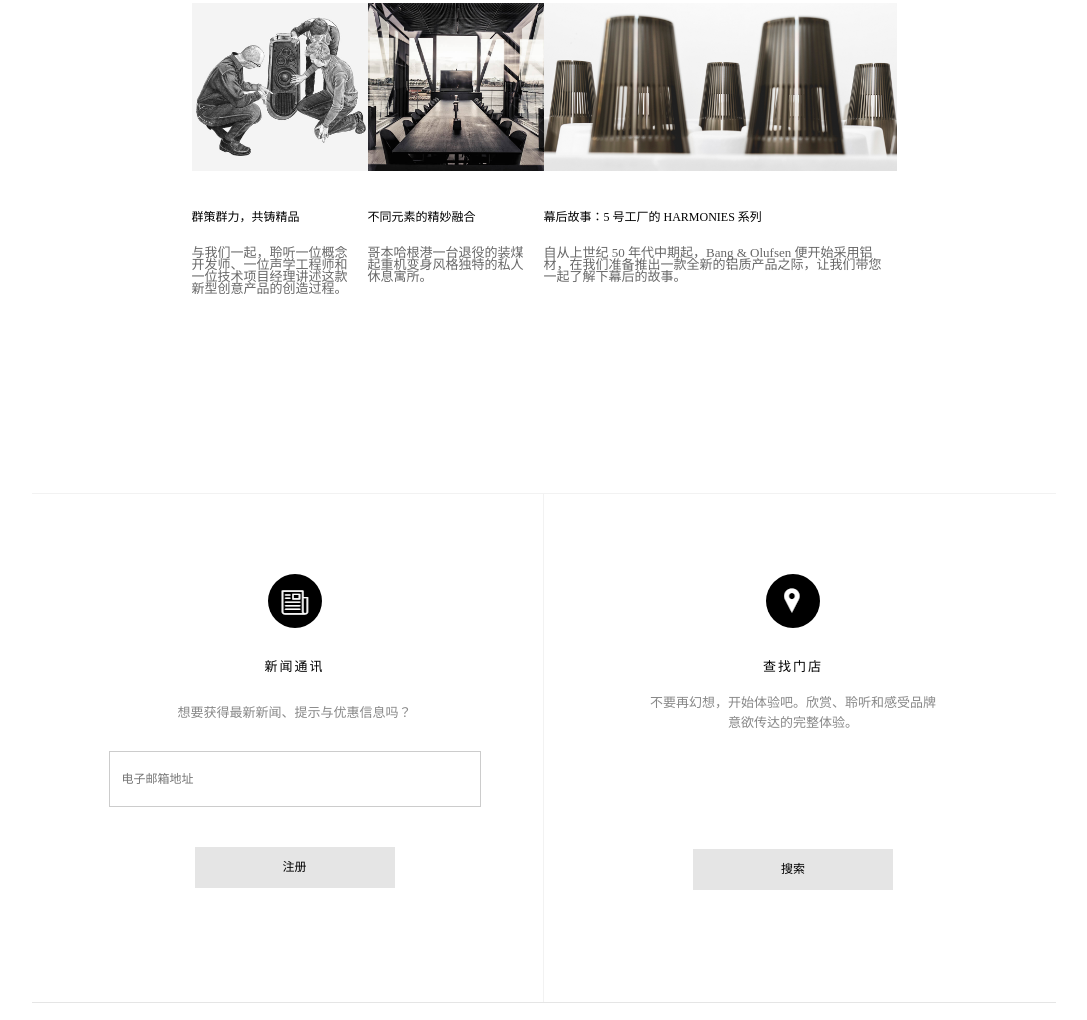
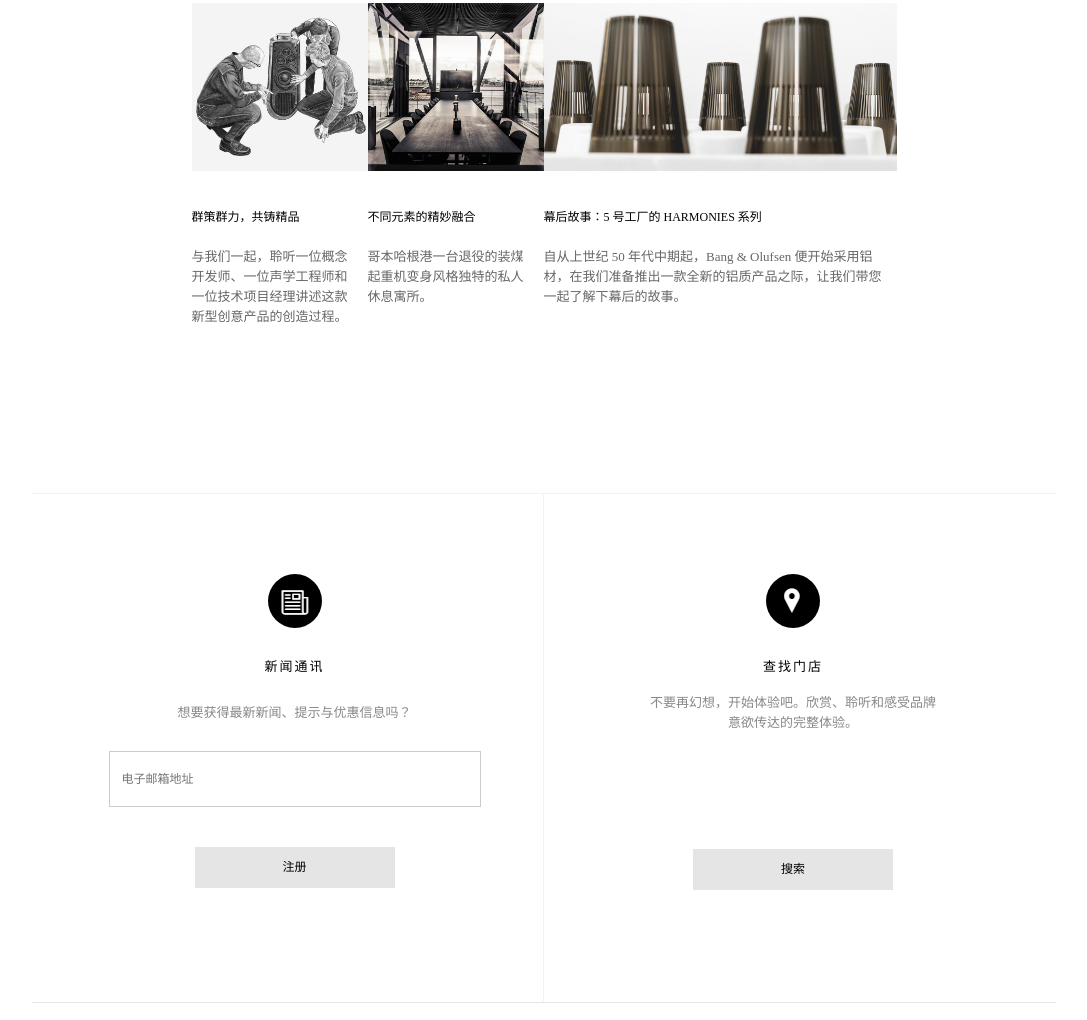
Before and after one commit to gaohuiling/beo, a plain HTML site: page index.html in a window 1280 px wide. Shown: the part 3326-4346 px from the top of the page, without its empty margins (96-1183 px from the left). Drawn offline with Linux system fonts and the light colour scheme.

Commit message:
finnally commit

```diff
--- a/index.css
+++ b/index.css
@@ -248,7 +248,7 @@
 .story .desc {
     padding-right: 9px;
     font-size: 13px;
-    line-height: 12px;
+    line-height: 20px;
     color: rgba(0, 0, 0, 0.6);
 }
 
```
